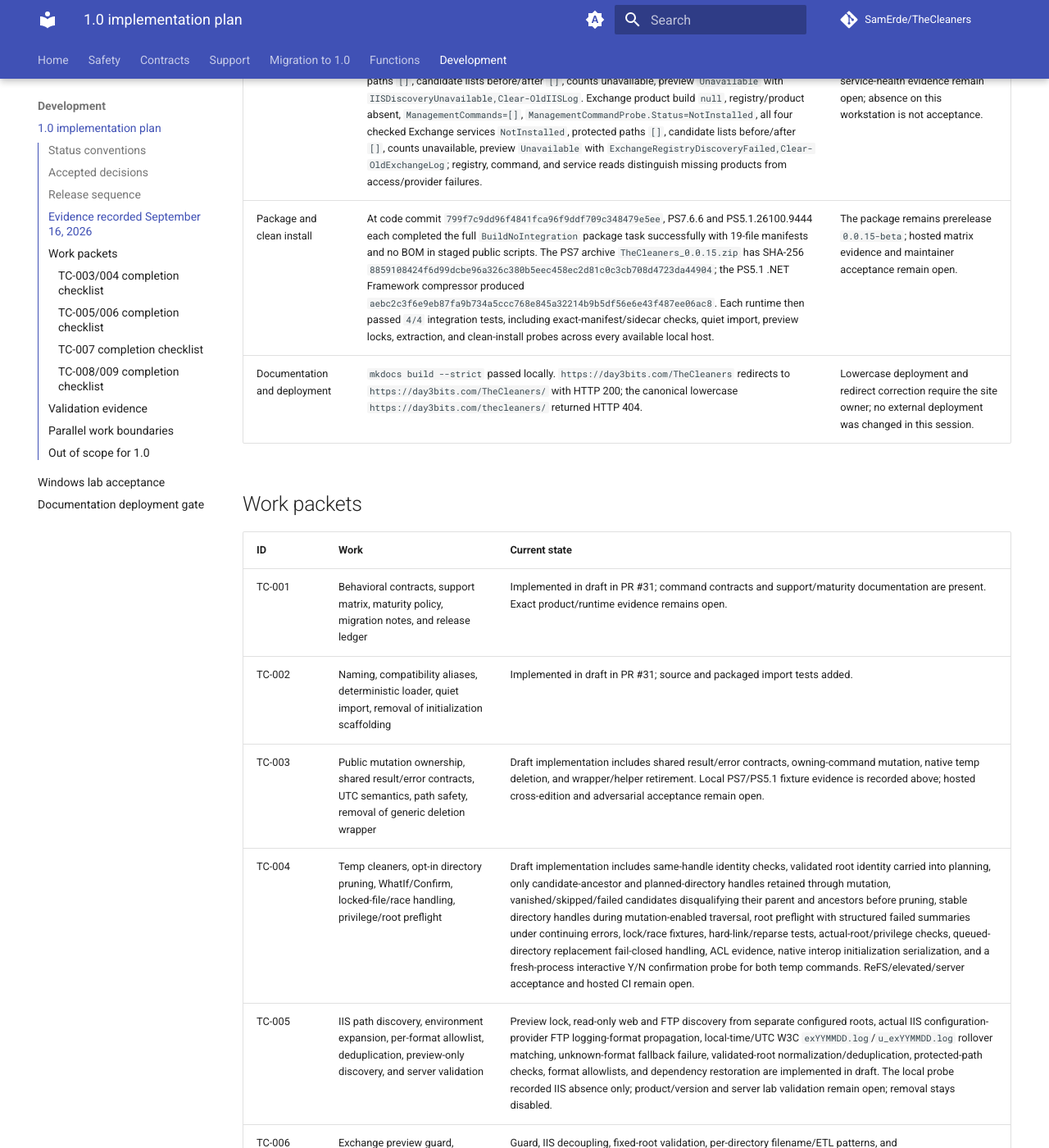
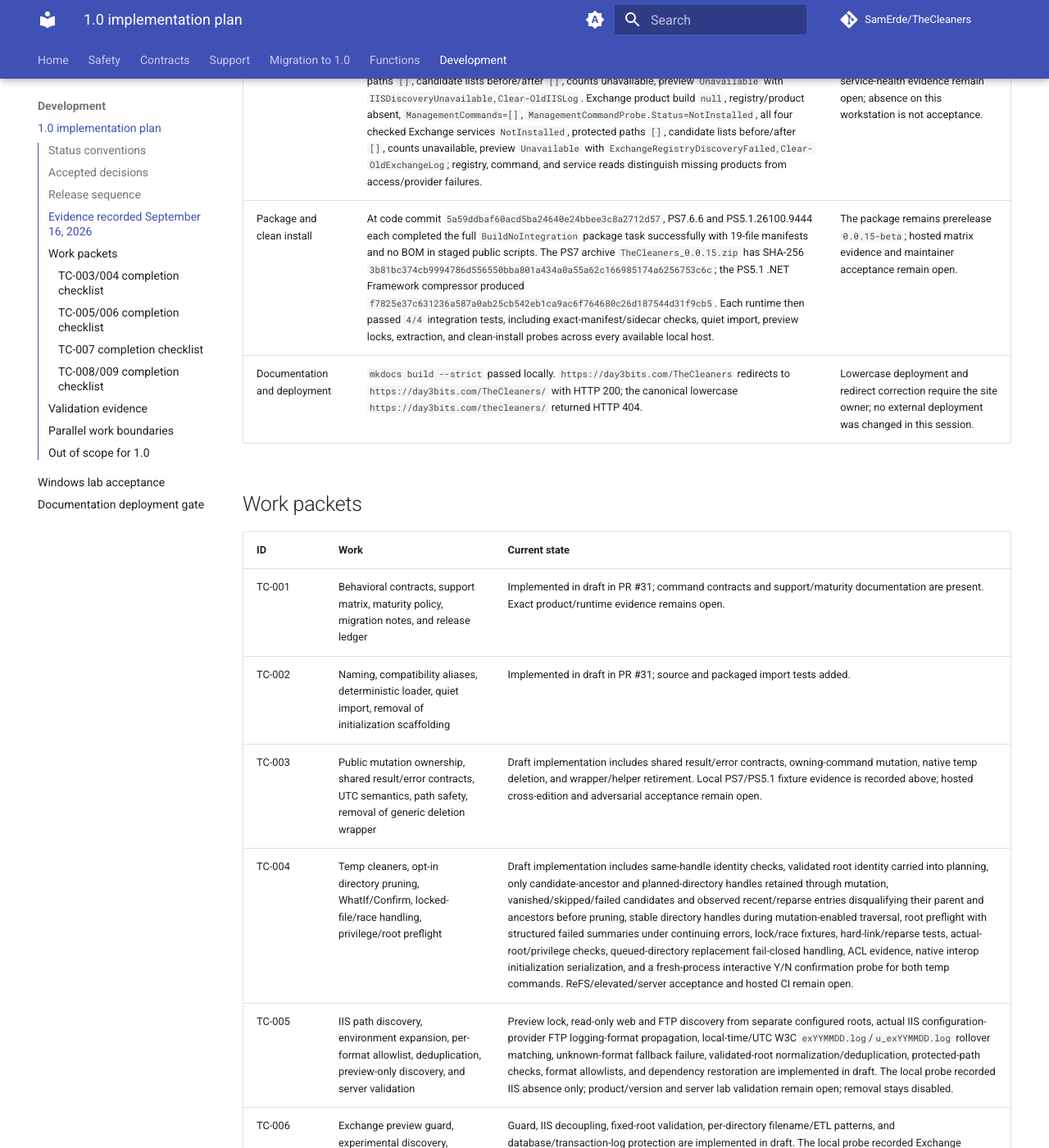
Before and after one commit to SamErde/TheCleaners, an MkDocs documentation site: the page built from docs/release-plan-1.0.md, in a window 1280 px wide and 1400 px high, scrolled down 2363 px. Shown: the whole window at 82% size. Built offline with MkDocs 1.6.1 and Material for MkDocs 9.7.7, drawn with Linux system fonts in a browser that asks for light colours; comment, search, counter and statistics services are not loaded; some of the changed text lies outside the part shown.

Commit message:
docs(release): record follow-up validation evidence

```diff
--- a/docs/release-plan-1.0.md
+++ b/docs/release-plan-1.0.md
@@ -31,16 +31,16 @@
 
 ## Evidence recorded September 16, 2026
 
-Source and package evidence was collected at commit `799f7c9dd96f4841fca96f9ddf709c348479e5ee`, which contains the review-fix code and tests. The ledger update itself is documentation-only and this is not a merged commit or a hosted CI run. No real Windows, IIS, or Exchange cleanup was run, and no release tag or Gallery publication was performed.
+Source and package evidence was collected at commit `5a59ddbaf60acd5ba24640e24bbee3c8a2712d57`, which contains the follow-up review-fix code and tests. The ledger update itself is documentation-only and this is not a merged commit or a hosted CI run. No real Windows, IIS, or Exchange cleanup was run, and no release tag or Gallery publication was performed.
 
 | Gate | Exact evidence | Boundary that remains open |
 | --- | --- | --- |
 | Host and filesystem | Windows 11 Enterprise `10.0.26200` / build `26200`; PS7.6.6 Core; non-elevated; actual user temp `C:\Users\SamErde\AppData\Local\Temp\`; operating-system Windows root `C:\WINDOWS`; `LongPathsEnabled=0`; visible volumes were NTFS (`OS`, `WINRETOOLS`, `DELLSUPPORT`); no ReFS volume was available. | Elevated, ReFS, and supported Windows client/server acceptance still require a suitable disposable lab. |
-| PS7 current suite | Pester `5.9.1`; PS `7.6.6 Core`; `200/200` passed; `0` failed, skipped, or not run; `82.04%` of `1,648` analyzed commands executed; tested code commit `799f7c9dd96f4841fca96f9ddf709c348479e5ee`. Coverage used Pester's profiler mode (`UseBreakpoints=false`), configured by the build task; the desktop execution host rejects breakpoint mode with `Debugging is not supported on remote sessions`. | Hosted CI still needs the configured supported 7 LTS and current-stable run URLs. |
-| Windows PowerShell compatibility and coverage | Pester `5.9.1`; PS `5.1.26100.9444` Desktop; `200/200` unit tests passed; `0` failed, skipped, or not run; `82.04%` of `1,648` analyzed commands executed; tested code commit `799f7c9dd96f4841fca96f9ddf709c348479e5ee`. The native helper was preloaded before Pester created worker runspaces, and coverage used the same profiler mode configured by the build task. | Hosted PS5.1 acceptance still requires its CI run URL. |
+| PS7 current suite | Pester `5.9.1`; PS `7.6.6 Core`; `204/204` passed; `0` failed, skipped, or not run; `82.19%` of `1,696` analyzed commands executed; tested code commit `5a59ddbaf60acd5ba24640e24bbee3c8a2712d57`. Coverage used Pester's profiler mode (`UseBreakpoints=false`), configured by the build task; the desktop execution host rejects breakpoint mode with `Debugging is not supported on remote sessions`. | Hosted CI still needs the configured supported 7 LTS and current-stable run URLs. |
+| Windows PowerShell compatibility and coverage | Pester `5.9.1`; PS `5.1.26100.9444` Desktop; `204/204` unit tests passed; `0` failed, skipped, or not run; `82.19%` of `1,696` analyzed commands executed; tested code commit `5a59ddbaf60acd5ba24640e24bbee3c8a2712d57`. The native helper was preloaded before Pester created worker runspaces, and coverage used the same profiler mode configured by the build task. | Hosted PS5.1 acceptance still requires its CI run URL. |
 | ACL and native deletion fixture | PS7.6.6 fixture `TheCleaners-Acl-4a22016a-43d6-4fa8-8e7e-62f8ec0323b9` and PS5.1.26100.9444 fixture `TheCleaners-Acl-627188be-d9bb-42b6-93cb-6ec5276ee052` both used C: NTFS, non-elevated. Each exact candidate list contained `old-readable.tmp` and `old-delete-without-read.tmp`; expected/after counts were `2 -> 0`; `ReadWasDenied=true`; explicit delete allow mask `65536`; read deny mask `1`; `FilesRemoved=2`; `BytesReclaimed=6`; result status `Completed`; skips/failures/error IDs `0`; outcome reconciliation and acceptance `true`; protected paths `0`. | This does not replace elevated/ReFS/real server lab acceptance. |
-| Product preview probe | Host `BN7FXL4`, PS7.6.6 Core recorded `2026-09-16T04:56:17.0066065Z` and PS5.1.26100.9444 Desktop recorded `2026-09-16T04:56:18.7098968Z`; Windows 11 Enterprise `10.0.26200`, build `26200`, non-elevated, `DeletionEnabled=false` in both runs. IIS product build `null`, registry/product absent, `WebAdministration=null`, W3SVC and WAS `NotInstalled`, protected paths `[]`, candidate lists before/after `[]`, counts unavailable, preview `Unavailable` with `IISDiscoveryUnavailable,Clear-OldIISLog`. Exchange product build `null`, registry/product absent, `ManagementCommands=[]`, `ManagementCommandProbe.Status=NotInstalled`, all four checked Exchange services `NotInstalled`, protected paths `[]`, candidate lists before/after `[]`, counts unavailable, preview `Unavailable` with `ExchangeRegistryDiscoveryFailed,Clear-OldExchangeLog`; registry, command, and service reads distinguish missing products from access/provider failures. | Disposable IIS and Exchange product/build labs, exact candidate lists, before/after counts, protected paths, and service-health evidence remain open; absence on this workstation is not acceptance. |
-| Package and clean install | At code commit `799f7c9dd96f4841fca96f9ddf709c348479e5ee`, PS7.6.6 and PS5.1.26100.9444 each completed the full `BuildNoIntegration` package task successfully with 19-file manifests and no BOM in staged public scripts. The PS7 archive `TheCleaners_0.0.15.zip` has SHA-256 `8859108424f6d99dcbe96a326c380b5eec458ec2d81c0c3cb708d4723da44904`; the PS5.1 .NET Framework compressor produced `aebc2c3f6e9eb87fa9b734a5ccc768e845a32214b9b5df56e6e43f487ee06ac8`. Each runtime then passed `4/4` integration tests, including exact-manifest/sidecar checks, quiet import, preview locks, extraction, and clean-install probes across every available local host. | The package remains prerelease `0.0.15-beta`; hosted matrix evidence and maintainer acceptance remain open. |
+| Product preview probe | Host `BN7FXL4`, PS7.6.6 Core recorded `2026-09-16T06:35:41.1997239Z` and PS5.1.26100.9444 Desktop recorded `2026-09-16T06:36:20.1500144Z`; Windows 11 Enterprise `10.0.26200`, build `26200`, non-elevated, `DeletionEnabled=false` in both runs. IIS product build `null`, registry/product absent, `WebAdministration=null`, W3SVC and WAS `NotInstalled`, protected paths `[]`, candidate lists before/after `[]`, counts unavailable, preview `Unavailable` with `IISDiscoveryUnavailable,Clear-OldIISLog`. Exchange product build `null`, registry/product absent, `ManagementCommands=[]`, `ManagementCommandProbe.Status=NotInstalled`, all four checked Exchange services `NotInstalled`, protected paths `[]`, candidate lists before/after `[]`, counts unavailable, preview `Unavailable` with `ExchangeRegistryDiscoveryFailed,Clear-OldExchangeLog`; registry, command, and service reads distinguish missing products from access/provider failures. | Disposable IIS and Exchange product/build labs, exact candidate lists, before/after counts, protected paths, and service-health evidence remain open; absence on this workstation is not acceptance. |
+| Package and clean install | At code commit `5a59ddbaf60acd5ba24640e24bbee3c8a2712d57`, PS7.6.6 and PS5.1.26100.9444 each completed the full `BuildNoIntegration` package task successfully with 19-file manifests and no BOM in staged public scripts. The PS7 archive `TheCleaners_0.0.15.zip` has SHA-256 `3b81bc374cb9994786d556550bba801a434a0a55a62c166985174a6256753c6c`; the PS5.1 .NET Framework compressor produced `f7825e37c631236a587a0ab25cb542eb1ca9ac6f764680c26d187544d31f9cb5`. Each runtime then passed `4/4` integration tests, including exact-manifest/sidecar checks, quiet import, preview locks, extraction, and clean-install probes across every available local host. | The package remains prerelease `0.0.15-beta`; hosted matrix evidence and maintainer acceptance remain open. |
 | Documentation and deployment | `mkdocs build --strict` passed locally. `https://day3bits.com/TheCleaners` redirects to `https://day3bits.com/TheCleaners/` with HTTP 200; the canonical lowercase `https://day3bits.com/thecleaners/` returned HTTP 404. | Lowercase deployment and redirect correction require the site owner; no external deployment was changed in this session. |
 
 ## Work packets
@@ -50,7 +50,7 @@
 | TC-001 | Behavioral contracts, support matrix, maturity policy, migration notes, and release ledger | Implemented in draft in PR #31; command contracts and support/maturity documentation are present. Exact product/runtime evidence remains open. |
 | TC-002 | Naming, compatibility aliases, deterministic loader, quiet import, removal of initialization scaffolding | Implemented in draft in PR #31; source and packaged import tests added. |
 | TC-003 | Public mutation ownership, shared result/error contracts, UTC semantics, path safety, removal of generic deletion wrapper | Draft implementation includes shared result/error contracts, owning-command mutation, native temp deletion, and wrapper/helper retirement. Local PS7/PS5.1 fixture evidence is recorded above; hosted cross-edition and adversarial acceptance remain open. |
-| TC-004 | Temp cleaners, opt-in directory pruning, WhatIf/Confirm, locked-file/race handling, privilege/root preflight | Draft implementation includes same-handle identity checks, validated root identity carried into planning, only candidate-ancestor and planned-directory handles retained through mutation, vanished/skipped/failed candidates disqualifying their parent and ancestors before pruning, stable directory handles during mutation-enabled traversal, root preflight with structured failed summaries under continuing errors, lock/race fixtures, hard-link/reparse tests, actual-root/privilege checks, queued-directory replacement fail-closed handling, ACL evidence, native interop initialization serialization, and a fresh-process interactive Y/N confirmation probe for both temp commands. ReFS/elevated/server acceptance and hosted CI remain open. |
+| TC-004 | Temp cleaners, opt-in directory pruning, WhatIf/Confirm, locked-file/race handling, privilege/root preflight | Draft implementation includes same-handle identity checks, validated root identity carried into planning, only candidate-ancestor and planned-directory handles retained through mutation, vanished/skipped/failed candidates and observed recent/reparse entries disqualifying their parent and ancestors before pruning, stable directory handles during mutation-enabled traversal, root preflight with structured failed summaries under continuing errors, lock/race fixtures, hard-link/reparse tests, actual-root/privilege checks, queued-directory replacement fail-closed handling, ACL evidence, native interop initialization serialization, and a fresh-process interactive Y/N confirmation probe for both temp commands. ReFS/elevated/server acceptance and hosted CI remain open. |
 | TC-005 | IIS path discovery, environment expansion, per-format allowlist, deduplication, preview-only discovery, and server validation | Preview lock, read-only web and FTP discovery from separate configured roots, actual IIS configuration-provider FTP logging-format propagation, local-time/UTC W3C `exYYMMDD.log`/`u_exYYMMDD.log` rollover matching, unknown-format fallback failure, validated-root normalization/deduplication, protected-path checks, format allowlists, and dependency restoration are implemented in draft. The local probe recorded IIS absence only; product/version and server lab validation remain open; removal stays disabled. |
 | TC-006 | Exchange preview guard, experimental discovery, validated per-directory patterns, protected locations, and lab fixtures | Guard, IIS decoupling, fixed-root validation, per-directory filename/ETL patterns, and database/transaction-log protection are implemented in draft. The local probe recorded Exchange absence only; exact Exchange build matrix, lab fixtures, and service-health validation remain open. |
 | TC-007 | Typed stale-profile output, unknown LastUseTime, optional size, SID resolution, and command inventory | Typed read-only output, unknown-date handling, optional reparse-safe size with identity-checked profile ancestors and transient queued-directory handles/revalidation, best-effort SID resolution, and orphan-helper retirement are implemented in draft; Windows acceptance remains open. |
@@ -94,7 +94,7 @@
 - [x] Add a protected publishing environment and version/tag/prerelease checks; refuse duplicate Gallery versions in the publisher script.
 - [x] Add complete 5.1 plus supported 7 LTS/current package/install tests, not just source unit tests; local PS5.1/PS7.6.6 build, package, and install evidence is recorded above, while hosted 7 LTS/current and CI evidence remain open.
 - [x] Re-enable the ShouldProcess analyzer rule; no broad suppression is used in the draft source.
-- [x] Meet at least 80% overall coverage and explicitly test every safety-critical branch; local PS7.6.6 and PS5.1 each measured `82.04%` of `1,648` analyzed commands with no failed, skipped, or not-run tests at `799f7c9dd96f4841fca96f9ddf709c348479e5ee`, while hosted CI and remaining unexecuted failure branches still require evidence.
+- [x] Meet at least 80% overall coverage and explicitly test every safety-critical branch; local PS7.6.6 and PS5.1 each measured `82.19%` of `1,696` analyzed commands with no failed, skipped, or not-run tests at `5a59ddbaf60acd5ba24640e24bbee3c8a2712d57`, while hosted CI and remaining unexecuted failure branches still require evidence.
 - [x] Retain machine-readable unit and integration reports, with failed/skipped counts and exact runtime versions in the draft build.
 - [x] Generate command references and external help from the source of truth; add drift checks and validate the documentation build strictly in CI.
 - [x] Update README, migration guide, changelog, support/security policy, contributing instructions, PR template, and agent instructions.
```
